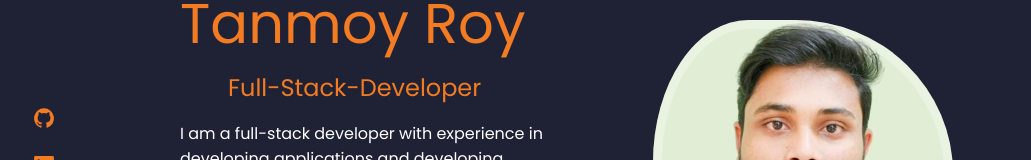
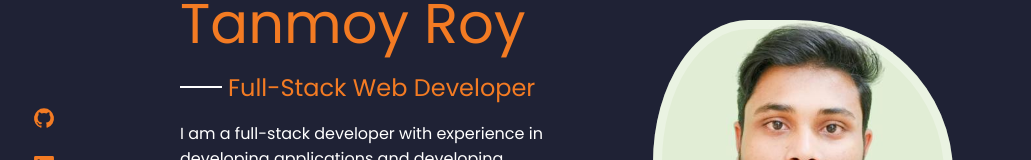
Before and after one commit to Tanmoy0151/Tanmoy0151.github.io, a React (Create React App) app: page / in a window 1280 px wide. Shown: the part 203-363 px from the top of the page, without its empty margins (124-1155 px from the left). Built offline with nearby package versions, Linux system fonts and the light colour scheme.

Commit message:
fix home section

```diff
--- a/src/Components/Contact/Contacts.css
+++ b/src/Components/Contact/Contacts.css
@@ -102,7 +102,7 @@
 /* Large Screen Size */
 
 @media screen and (max-width: 992px) {
-  .contac t-container {
+  .contact-container {
     column-gap: 3rem;
   }
 }
@@ -114,22 +114,24 @@
     grid-template-columns: 1fr;
     row-gap: 3rem;
   }
+  .contact-content {
+    margin: auto;
+  }
   .contact-info {
     justify-content: center;
   }
-  .contact-from{
+  .contact-from {
     margin: 0 auto;
-
   }
 }
 
 /* Medium Screen Size */
 
 @media screen and (max-width: 576px) {
-  .contact-info{
+  .contact-info {
     grid-template-columns: 1fr;
   }
-  .contact-form{
+  .contact-from {
     width: 100%;
   }
 }
@@ -137,4 +139,11 @@
 /* Small Screen Size */
 
 @media screen and (max-width: 365px) {
+  .contact-from {
+    padding: 0 10px;
+  }
+  .contact-from-input {
+    width: 95%;
+    margin: auto;
+  }
 }
--- a/src/Components/Home/Data.jsx
+++ b/src/Components/Home/Data.jsx
@@ -4,13 +4,13 @@ const Data = () => {
     return (
         <div className="home-data">
             <h1 className="home-title">Tanmoy Roy</h1>
-            <h3 className="home-subtitle">Full-Stack-Developer</h3>
+            <h3 className="home-subtitle">Full-Stack Web Developer</h3>
             <p className="home-description">
                 I am a full-stack developer with experience in developing applications and developing applications with React components and components that integrate with React components.
             </p>
-<a href="#contact" className="button button--flex">
-    Say hello to me
-</a>
+            <a href="#contact" className="button button--flex">
+                Say hello to me
+            </a>
         </div>
     )
 }
--- a/src/Components/Home/Home.css
+++ b/src/Components/Home/Home.css
@@ -41,16 +41,16 @@
   font-weight: var(--font-normal);
   margin-bottom: var(--mb-1);
 }
-/* .home-subtitle::before {
+.home-subtitle::before {
   content: '';
   position: absolute;
 
-  width: 70px;
+  width: 42px;
   height: 2px;
   background-color: var(--text-color);
   left: 0;
   top: 1rem;
-} */
+}
 
 .home-description {
   max-width: 400px;
```
